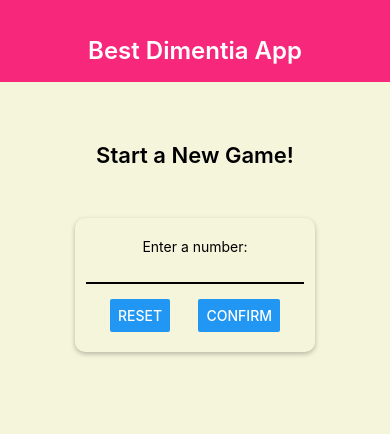
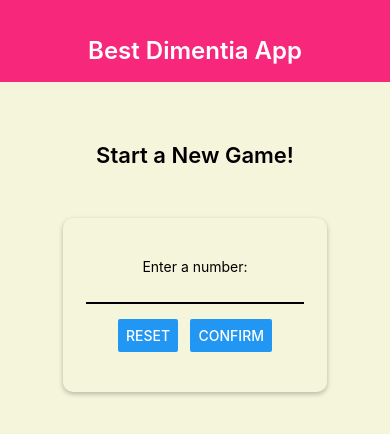
Before and after one commit to paulmboyce/rn-guess, a React Native app: screen / in a window 390 px wide. Shown: the top 434 px of the page. Built offline with nearby package versions, Linux system fonts and the light colour scheme.

Commit message:
feature(card): apply default size/layout and allow override via props.style
more useful because can customise or accept defaults

```diff
--- a/components/Card.js
+++ b/components/Card.js
@@ -3,21 +3,26 @@ import { View, StyleSheet } from "react-native";
 
 import { themeStyles } from "../themes";
 
-const Card = (props) => {
+const Card = ({ style, children }) => {
 	return (
-		<View style={{ ...styles.card, ...themeStyles.shadowBorder }}>
-			{props.children}
+		<View
+			style={{
+				...styles.default,
+				...themeStyles.shadowBorder,
+				...style,
+			}}
+		>
+			{children}
 		</View>
 	);
 };
 
 const styles = StyleSheet.create({
-	card: {
+	default: {
 		width: 300,
 		maxWidth: "80%",
 		alignItems: "center",
 		padding: 20,
 	},
 });
-
 export default Card;
--- a/screens/StartGameScreen.js
+++ b/screens/StartGameScreen.js
@@ -15,7 +15,7 @@ const StartGameScreen = (props) => {
 	return (
 		<View style={styles.screen}>
 			<Text style={styles.title}>Start a New Game!</Text>
-			<Card style={{ ...styles.inputContainer, ...themeStyles.shadowBorder }}>
+			<Card style={{ ...styles.inputContainer }}>
 				<Text>Enter a number:</Text>
 				<TextInput style={styles.inputField} />
 				<View style={styles.buttonContainer}>
@@ -38,6 +38,12 @@ const styles = StyleSheet.create({
 		fontWeight: "600",
 		marginVertical: 50,
 	},
+	inputContainer: {
+		width: 330,
+		maxWidth: "80%",
+		alignItems: "center",
+		padding: 40,
+	},
 
 	inputField: {
 		marginTop: 10,
```
